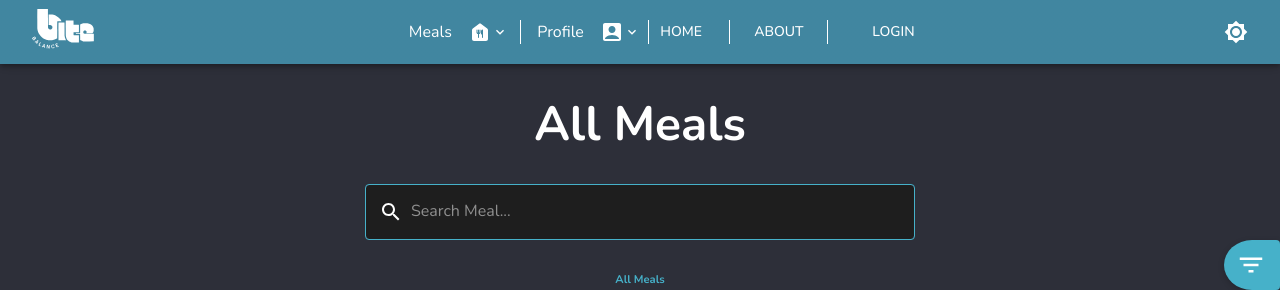
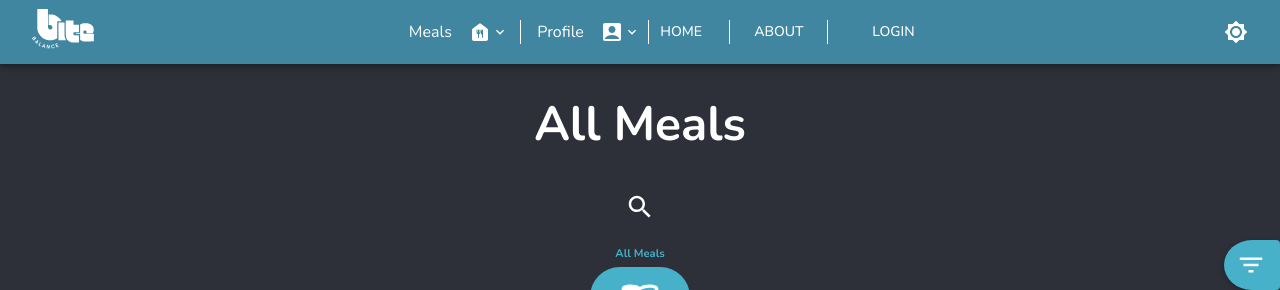
Before and after one commit to Haikotjo/balancebite-frontend, a React (Vite) app: page /meals/1 in a window 1280 px wide. Shown: the top 290 px of the page. Built offline with nearby package versions, Linux system fonts and the light colour scheme; no server answers.

Commit message:
Forgot thay this branch was just for some small changes and now I did an entire sidebar with filtering and now I;m starting on the searchbar so i'll merge and start a new branch

```diff
--- a/src/pages/mealsPage/MealsPage.jsx
+++ b/src/pages/mealsPage/MealsPage.jsx
@@ -4,17 +4,17 @@ import SubMenu from "../../components/mealList/submenu/SubMenu.jsx";
 import {Box, IconButton, Typography} from "@mui/material";
 import "./MealsPage.css";
 import SearchBar from "../../components/searchBar/SearchBar.jsx";
-import ArrowDropUpIcon from '@mui/icons-material/ArrowDropUp';
 import ActiveFilters from "../../components/mealList/activeFilters/ActiveFilters.jsx";
 import { useContext } from "react";
 import { AuthContext } from "../../context/AuthContext.jsx";
 import {UserMealsContext} from "../../context/UserMealsContext.jsx";
 import NutrientSortOptionsHorizontal
     from "../../components/mealList/nutrientSortOptions/NutrientSortOptionsHorizontal.jsx";
-import {ArrowUpward} from "@mui/icons-material";
-import {useTheme} from "@mui/material/styles";
 import ScrollToTopButton from "../../components/scrollToTopButton/ScrollToTopButton.jsx";
 import FilterSidebar from "../../components/filterSidebar/FilterSidebar.jsx";
+import SearchIcon from "@mui/icons-material/Search";
+import { useRef } from "react";
+
 
 /**
  * The MealPage component displays a list of meals and a submenu for filtering options.
@@ -30,6 +30,13 @@ function MealPage() {
     const [filters, setFilters] = useState({});
     const { user } = useContext(AuthContext);
     const [activeOption, setActiveOption] = useState(user ? "My Meals" : "All Meals");
+    const searchRef = useRef(null);
+    const [isSearchVisible, setIsSearchVisible] = useState(false);
+
+    const toggleSearch = () => {
+        setIsSearchVisible((prev) => !prev);
+    };
+
 
     const handleSort = (sortKey, sortOrder) => {
         setSortBy({ sortKey, sortOrder });
@@ -61,6 +68,22 @@ function MealPage() {
         console.log("🔄 Updated activeOption in MealPage:", activeOption);
     }, [activeOption]);
 
+    useEffect(() => {
+        const handleClickOutside = (event) => {
+            if (searchRef.current && !searchRef.current.contains(event.target)) {
+                setIsSearchVisible(false);
+            }
+        };
+
+        if (isSearchVisible) {
+            document.addEventListener("mousedown", handleClickOutside);
+        }
+
+        return () => {
+            document.removeEventListener("mousedown", handleClickOutside);
+        };
+    }, [isSearchVisible]);
+
     return (
         <Box
             sx={{
@@ -88,7 +111,16 @@ function MealPage() {
             </Typography>
 
             {/* Search Bar */}
-            <SearchBar onSearch={setSearchQuery} />
+            {/* Search Toggle */}
+            {!isSearchVisible ? (
+                <IconButton onClick={toggleSearch} sx={{ marginBottom: 2 }}>
+                    <SearchIcon sx={{ fontSize: 30 }} />
+                </IconButton>
+            ) : (
+                <div ref={searchRef}>
+                    <SearchBar onSearch={setSearchQuery} />
+                </div>
+            )}
 
             {/* Filter Sidebar - Floating Button */}
             <FilterSidebar filters={filters} onFilter={handleFiltersChange} />
```
